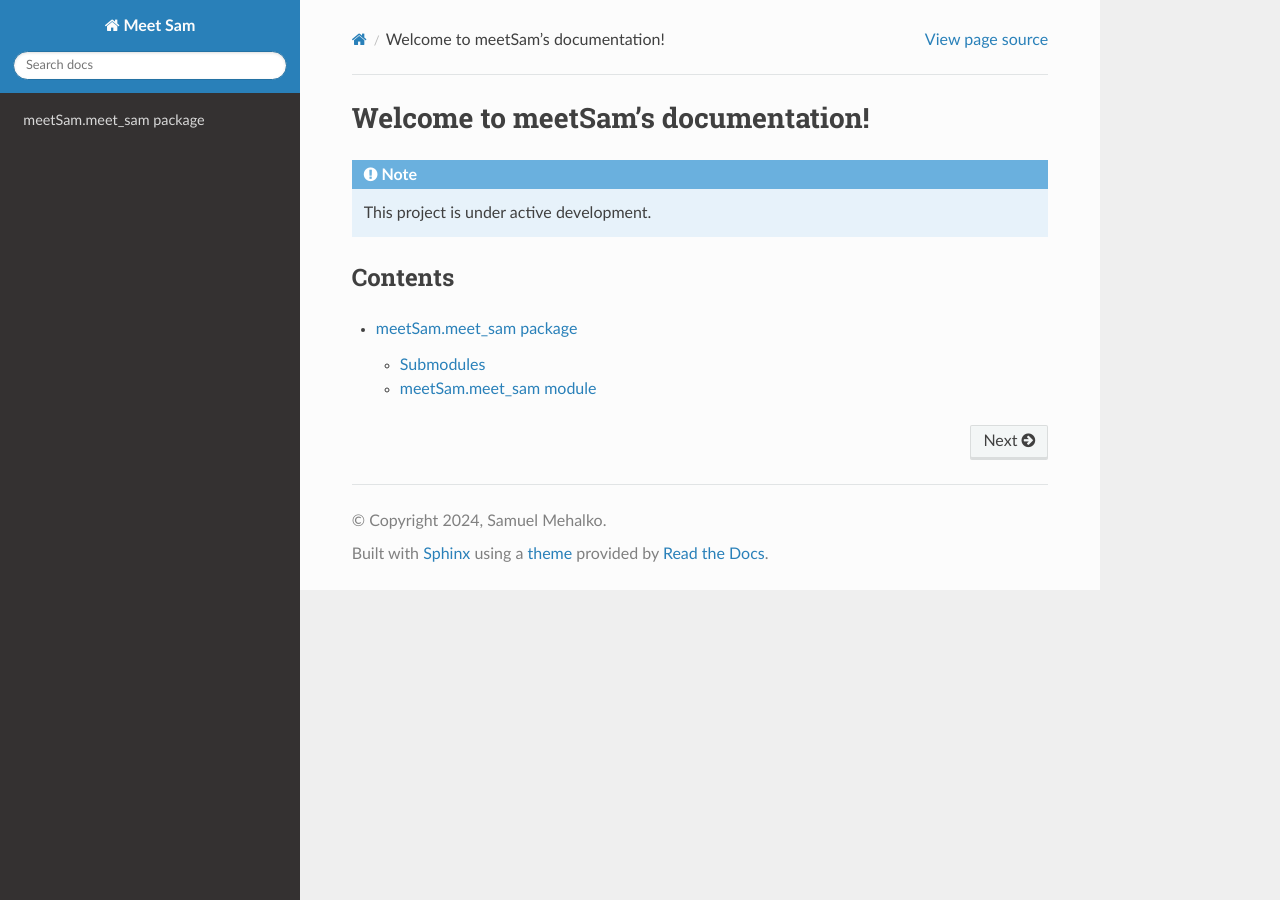
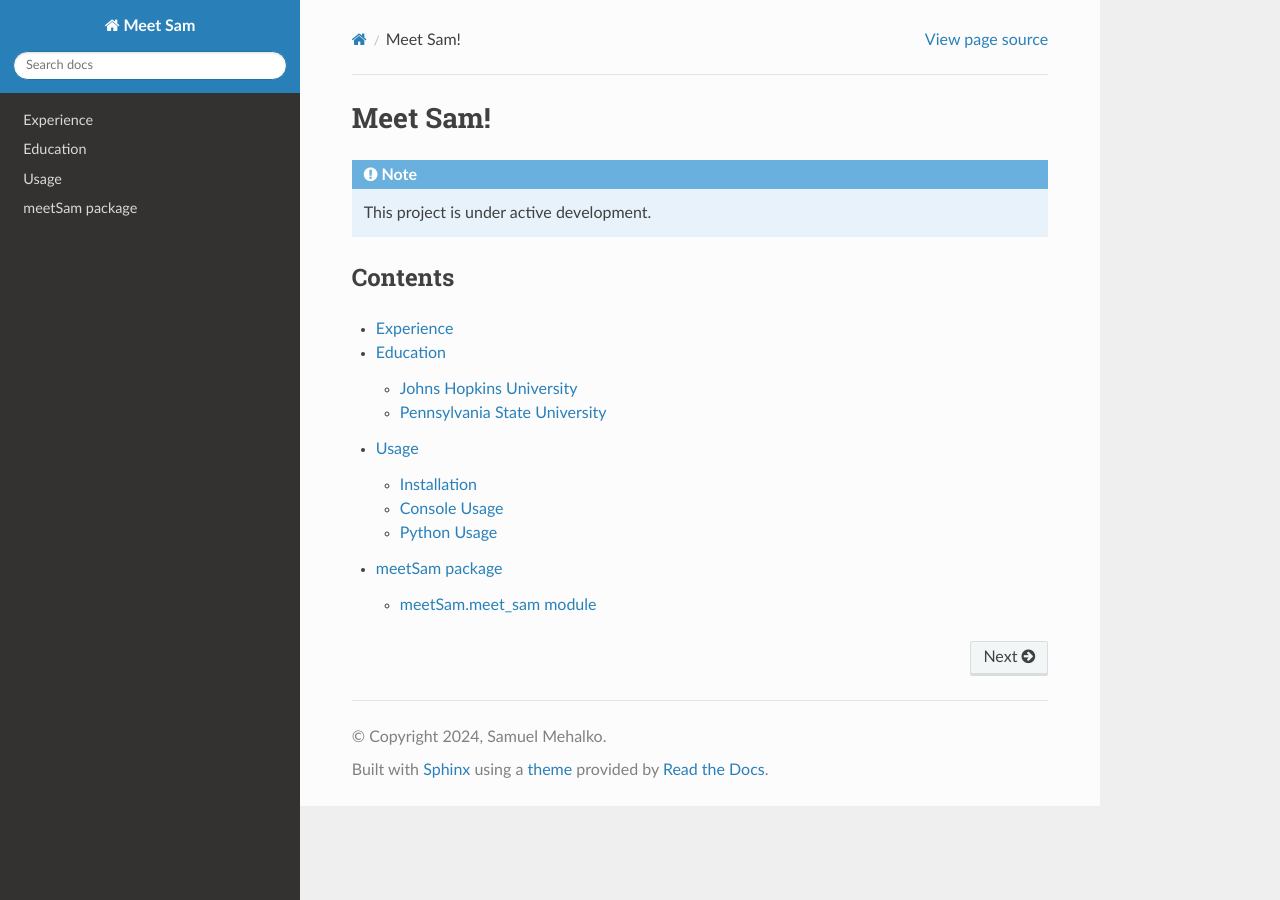
Before and after one commit to SamuelDonovan/meetSam, a Sphinx documentation site: the page built from docs/source/index.rst, in a window 1280 px wide. Built offline with Sphinx 7.4.7 and the Read the Docs theme 2.0.0, drawn with Linux system fonts in a browser that asks for light colours.

Commit message:
Adds education page and minor code codes.
Adds:
* education.rst
* usage.rst

Modifies:
* __init__ to add the main

```diff
--- /dev/null
+++ b/docs/source/experience.rst
@@ -0,0 +1,2 @@
+Experience
+==========
--- a/docs/source/index.rst
+++ b/docs/source/index.rst
@@ -1,5 +1,5 @@
-Welcome to meetSam's documentation!
-===================================
+Meet Sam!
+=========
 
 .. note::
 
@@ -10,4 +10,7 @@ Contents
 
 .. toctree::
 
+   experience
+   education
+   usage
    meetSam
--- a/docs/source/meetSam.rst
+++ b/docs/source/meetSam.rst
@@ -1,8 +1,5 @@
-meetSam.meet_sam package
-========================
-
-Submodules
-----------
+meetSam package
+===============
 
 meetSam.meet_sam module
 -----------------------
--- /dev/null
+++ b/docs/source/usage.rst
@@ -0,0 +1,22 @@
+Usage
+=====
+
+Installation
+------------
+
+.. code-block:: console
+
+   (.venv) $ pip install meetSam
+
+Console Usage
+-------------
+
+.. code-block:: console
+
+   (.venv) $ python -m meetSam
+
+Python Usage
+-------------
+
+>>> import meetSam
+>>> meetSam.main()
--- a/pyproject.toml
+++ b/pyproject.toml
@@ -1,6 +1,6 @@
 [project]
 name = "meetSam"
-version = "0.0.1"
+version = "0.0.2"
 description = "A somewhat creative attempt at business cards"
 readme = "README.rst"
 
--- a/src/meetSam/__init__.py
+++ b/src/meetSam/__init__.py
@@ -0,0 +1 @@
+from .meet_sam import main
```
Also changed, not shown: docs/source/education.rst (added, +31 -0 lines), docs/source/_static/johns_hopkins_logo.png (added), docs/source/_static/pennsylvania_state_logo.png (added), 2 other files.
